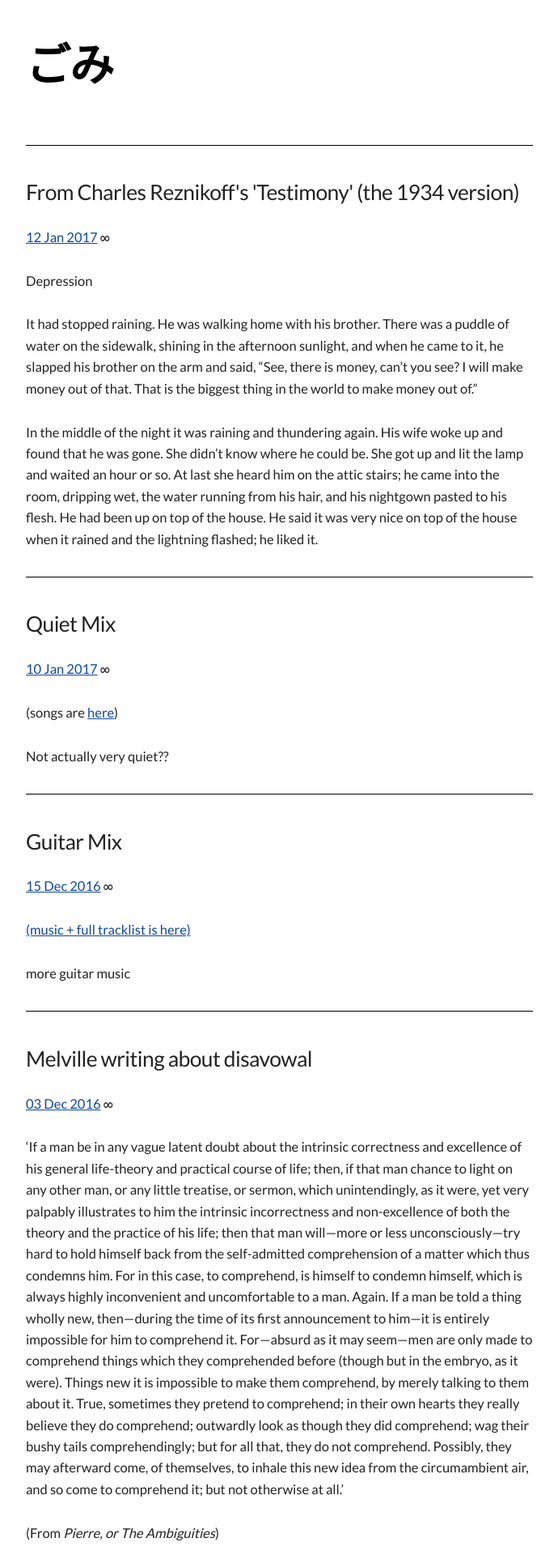
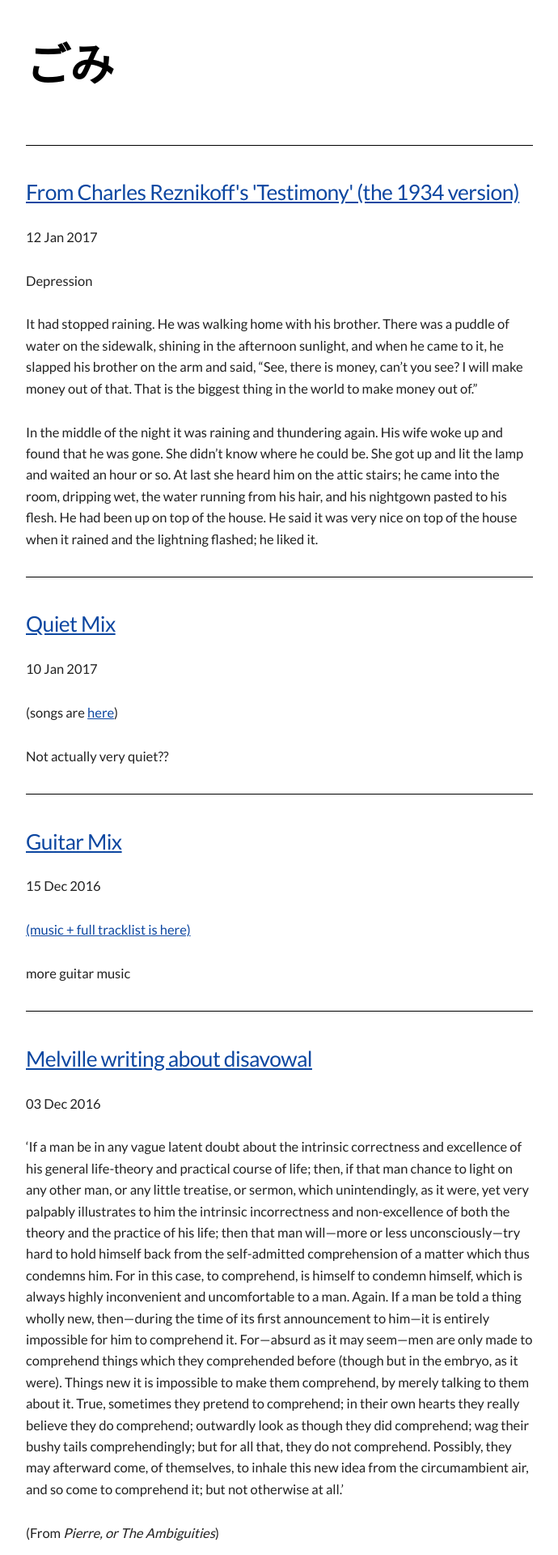
Before and after one commit to mt-trash/mt-trash.github.io, a Jekyll site: the page built from index.html, in a window 1280 px wide. Shown: the top 1920 px of the page at 81% size, without its empty margins (128-818 px from the left). Built offline with Jekyll 4.4.1, drawn with Linux system fonts in a browser that asks for light colours; the list of posts is cut into pages by our own code.

Commit message:
css edit for img sizes

```diff
--- a/_includes/image.html
+++ b/_includes/image.html
@@ -1 +1 @@
-<img src="{{ include.file }}" alt="{{ include.alt }}" height="{{ include.height }}" width="{{ include.width }}">
+<img src="{{ include.file }}" alt="{{ include.alt }}" url="{{ include.url }}">
--- a/css/skeleton.css
+++ b/css/skeleton.css
@@ -378,8 +378,10 @@
 /* Misc
 –––––––––––––––––––––––––––––––––––––––––––––––––– */
 img {
+  width: auto;
+  height: auto;
   max-width: 100%;
-  box-sizing: border-box; }
+  max-height: 90%}
 hr {
   margin-top: 3rem;
   margin-bottom: 3.5rem;
--- a/index.html
+++ b/index.html
@@ -6,8 +6,8 @@
   <div class="eight columns" style="margin-top: 1%">
   	<hr>
     {% for post in paginator.posts %}
-      <h5>{{ post.title }}</h5>
-      <p><a href="{{ post.url }}" title="{{ post.title }}">{{ post.date | date_to_string }}</a> ∞</p>{{ post.content | split: '<!-- more -->' | first }}<hr>
+      <h5><a href="{{ post.url }}" title="{{ post.title }}">{{ post.title }}</a></h5>
+      <p>{{ post.date | date_to_string }}</p>{{ post.content | split: '<!-- more -->' | first }}<hr>
     {% endfor %}
   </div>
 </div>
```
